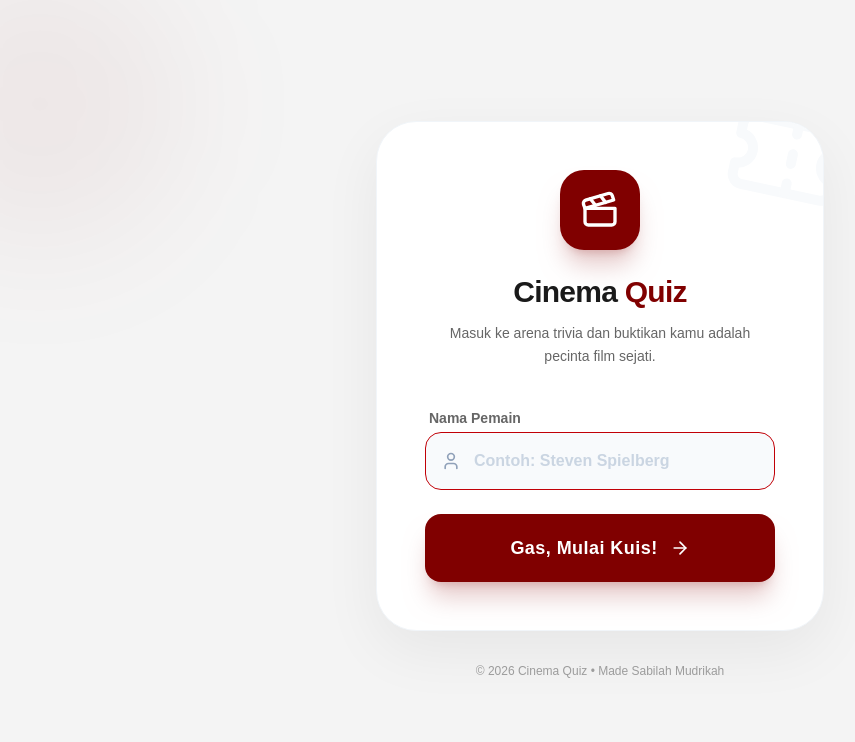
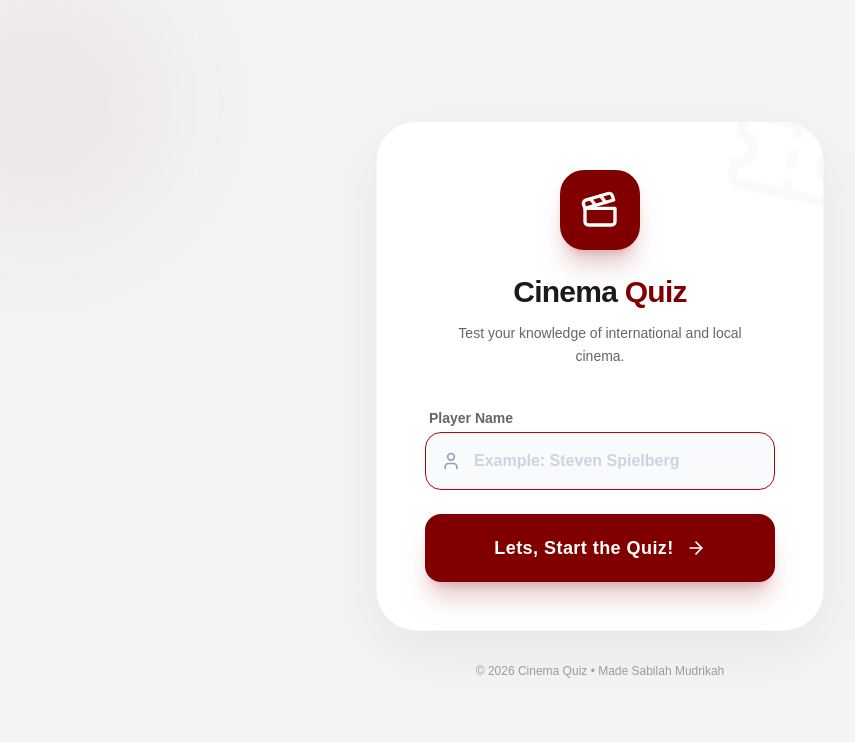
Before and after one commit to xblbong/Quiz-Movie-React, a React (Vite) app: page /login in a window 1280 px wide. Shown: the top 742 px of the page, without its empty margins (40-895 px from the left). Built offline with nearby package versions, Linux system fonts and the light colour scheme; a web font is replaced by a local one.

Commit message:
feat: edit english to indonesian content

```diff
--- a/src/pages/LoginPage.jsx
+++ b/src/pages/LoginPage.jsx
@@ -51,14 +51,14 @@ const LoginPage = () => {
               Cinema <span className="text-primary">Quiz</span>
             </h1>
             <p className="text-text-muted text-sm font-medium leading-relaxed px-4">
-              Masuk ke arena trivia dan buktikan kamu adalah pecinta film sejati.
+              Test your knowledge of international and local cinema.
             </p>
           </div>
 
           <form onSubmit={handleLogin} className="space-y-6 relative z-10">
             <div className="space-y-3">
               <label className="text-sm font-bold capitalize text-text-muted ml-1 mb-1 block">
-                Nama Pemain
+                Player Name
               </label>
               <div className="relative group">
                 <div className="absolute left-4 top-1/2 -translate-y-1/2 text-slate-400 group-focus-within:text-primary transition-colors">
@@ -66,7 +66,7 @@ const LoginPage = () => {
                 </div>
                 <input
                   type="text"
-                  placeholder="Contoh: Steven Spielberg"
+                  placeholder="Example: Steven Spielberg"
                   className="w-full pl-12 pr-4 py-4 rounded-2xl bg-slate-50 border-1 border-red-700 text-text-main font-semibold placeholder:text-slate-300 focus:bg-white focus:border-primary focus:ring-4 focus:ring-primary/5 outline-none transition-all"
                   value={name}
                   onChange={(e) => setName(e.target.value)}
@@ -81,7 +81,7 @@ const LoginPage = () => {
               type="submit"
               className="w-full  bg-primary text-white py-5 rounded-2xl font-bold flex items-center justify-center gap-3 shadow-xl shadow-primary/20 hover:bg-primary-light transition-all"
             >
-              <span className="tracking-wide text-lg">Gas, Mulai Kuis!</span>
+              <span className="tracking-wide text-lg">Lets, Start the Quiz!</span>
               <ArrowRight size={20} />
             </motion.button>
           </form>
```
